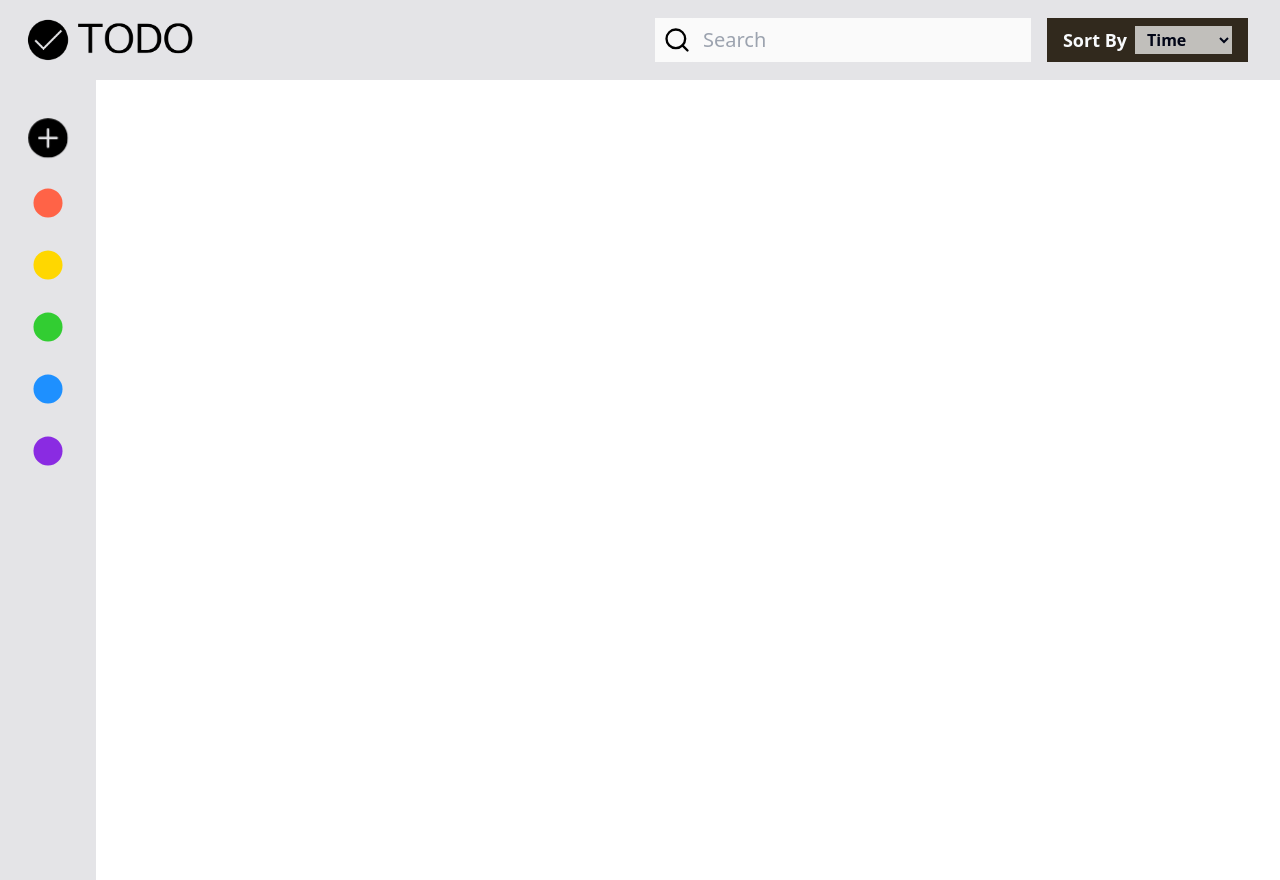
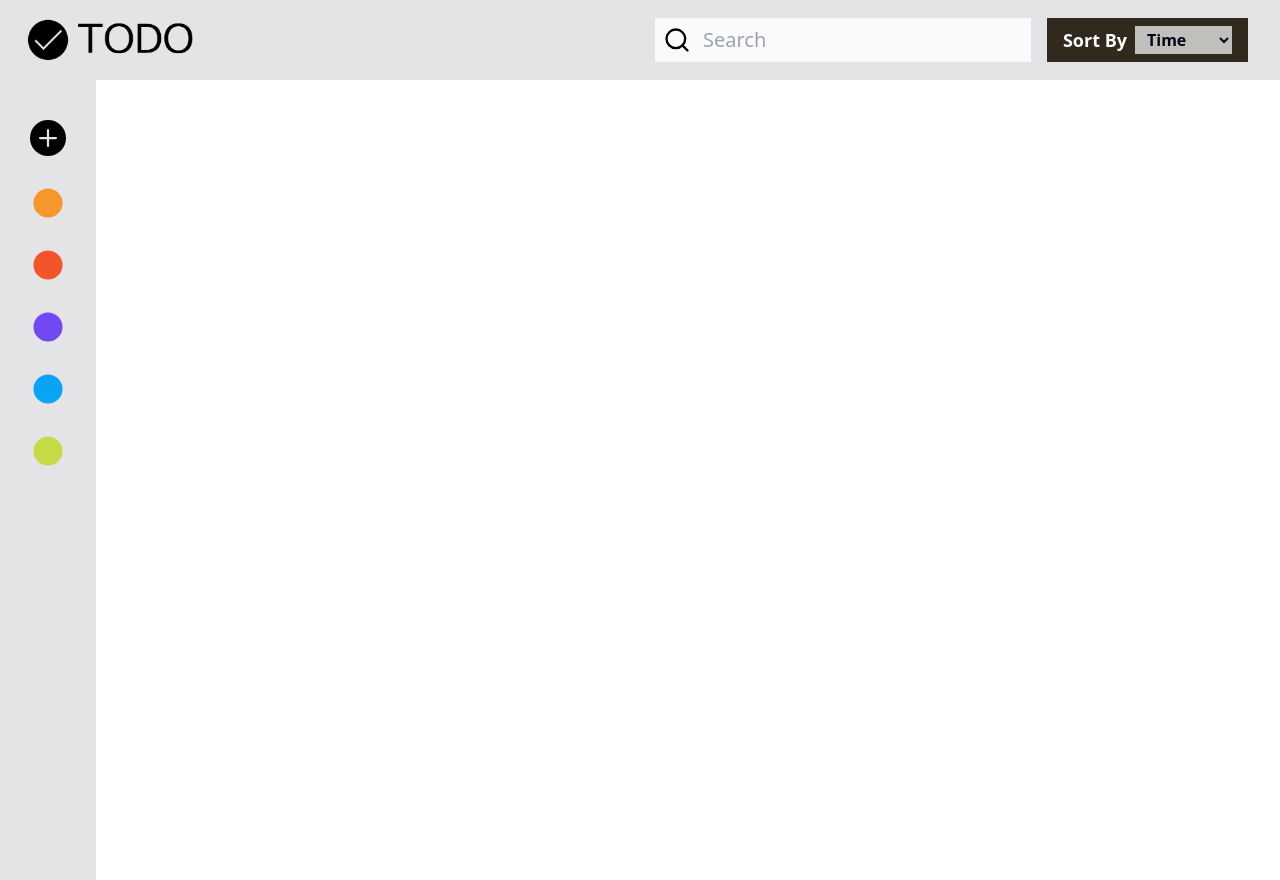
Before and after one commit to Devz-0047/Todo, a React (Vite) app: page / in a window 1280 px wide. Both pictures are taken after a click on the button 48 px from the left and 138 px from the top of the page. Built offline with nearby package versions, Linux system fonts and the light colour scheme.

Commit message:
Sidebar animation comnpleted

```diff
--- a/src/components/Sidebar.tsx
+++ b/src/components/Sidebar.tsx
@@ -165,48 +165,124 @@
 // };
 
 // export default DropletEffect;
+// import { useState } from "react";
+// import { motion, AnimatePresence } from "framer-motion";
+// import { BsPlusCircleFill } from "react-icons/bs";
+// import { FaCircle } from "react-icons/fa";
+
+// const colorsMap = ["#FF6347", "#FFD700", "#32CD32", "#1E90FF", "#8A2BE2"];
+
+// const DropletEffect = () => {
+//   const [isClicked, setIsClicked] = useState(false);
+//   const [isAddOpen, setIsAddOpen] = useState(false);
+
+//   const handleAddOpen = () => setIsAddOpen(!isAddOpen);
+//   const handleClick = () => setIsClicked(!isClicked);
+//   const handleBgColorChange = (color: string) =>
+//     console.log("Changed background to", color);
+//   const handleIsFormOpen = () => console.log("Form opened");
+
+//   return (
+//     <div className="flex flex-col items-center gap-6 justify-start w-[6rem] h-screen bg-zinc-200 pt-10">
+//       {/* Main Button (BsPlusCircleFill) */}
+//       <motion.button
+//         onClick={() => {
+//           handleAddOpen();
+//           handleClick();
+//         }}
+//         animate={isClicked ? { rotate: 360, scale: 1.1 } : {}}
+//         transition={{ duration: 0.6, ease: "easeIn" }}
+//       >
+//         <BsPlusCircleFill className="text-4xl" />
+//       </motion.button>
+
+//       {/* Droplet Buttons */}
+//       {isAddOpen && (
+//         <AnimatePresence>
+//           <motion.div
+//             className="flex flex-col items-center gap-4"
+//             initial={{ opacity: 0 }}
+//             animate={{ opacity: 1 }}
+//             exit={{ opacity: 0 }} // Make the buttons fade out when isAddOpen is false
+//             transition={{ duration: 0.6 }}
+//           >
+//             {colorsMap.map((color, index) => (
+//               <motion.button
+//                 key={color}
+//                 onClick={() => {
+//                   handleBgColorChange(color);
+//                   handleIsFormOpen();
+//                 }}
+//                 className="p-2"
+//                 initial={{ y: -50, opacity: 0 }} // Start above the screen
+//                 animate={{ y: 0, opacity: 1 }} // Move to its final position
+//                 exit={{ y: 50, opacity: 0 }} // Move out of view and fade out when isAddOpen is false
+//                 transition={{
+//                   duration: 0.6,
+//                   delay: index * 0.2, // Stagger the animations on entrance
+//                   ease: "easeOut",
+//                 }}
+//               >
+//                 <FaCircle className="text-3xl" style={{ color }} />
+//               </motion.button>
+//             ))}
+//           </motion.div>
+//         </AnimatePresence>
+//       )}
+//     </div>
+//   );
+// };
+
+// export default DropletEffect;
 import { useState } from "react";
-import { motion, AnimatePresence } from "framer-motion";
 import { BsPlusCircleFill } from "react-icons/bs";
 import { FaCircle } from "react-icons/fa";
+import { motion, AnimatePresence } from "framer-motion";
 
-const colorsMap = ["#FF6347", "#FFD700", "#32CD32", "#1E90FF", "#8A2BE2"];
+interface SidebarProps {
+  handleIsFormOpen: () => void;
+  handleBgColorChange: (color: string) => void;
+}
 
-const DropletEffect = () => {
+function Sidebar({ handleIsFormOpen, handleBgColorChange }: SidebarProps) {
+  const [isAddOpen, setIsAddOpen] = useState<boolean>(false);
   const [isClicked, setIsClicked] = useState(false);
-  const [isAddOpen, setIsAddOpen] = useState(false);
 
-  const handleAddOpen = () => setIsAddOpen(!isAddOpen);
-  const handleClick = () => setIsClicked(!isClicked);
-  const handleBgColorChange = (color) =>
-    console.log("Changed background to", color);
-  const handleIsFormOpen = () => console.log("Form opened");
+  const handleAddOpen = () => {
+    setIsAddOpen((prevState) => !prevState);
+  };
+
+  const handleClick = () => {
+    setIsClicked(true);
+    setTimeout(() => setIsClicked(false), 1000); // Reset after 1 second
+  };
+
+  const colorOptions = ["#F5972C", "#F3542A", "#7049F0", "#0AA4F6", "#C6D947"];
 
   return (
     <div className="flex flex-col items-center gap-6 justify-start w-[6rem] h-screen bg-zinc-200 pt-10">
-      {/* Main Button (BsPlusCircleFill) */}
       <motion.button
         onClick={() => {
           handleAddOpen();
-          handleClick();
+          if (!isClicked) handleClick();
         }}
-        animate={isClicked ? { rotate: 360, scale: 1.1 } : {}}
+        animate={isClicked ? { rotate: [0, 360], scale: 1.2 } : {}}
         transition={{ duration: 0.6, ease: "easeIn" }}
+        onAnimationComplete={() => setIsClicked(false)}
       >
         <BsPlusCircleFill className="text-4xl" />
       </motion.button>
 
-      {/* Droplet Buttons */}
-      {isAddOpen && (
-        <AnimatePresence>
+      <AnimatePresence>
+        {isAddOpen && (
           <motion.div
             className="flex flex-col items-center gap-4"
             initial={{ opacity: 0 }}
             animate={{ opacity: 1 }}
-            exit={{ opacity: 0 }} // Make the buttons fade out when isAddOpen is false
+            exit={{ opacity: 0 }}
             transition={{ duration: 0.6 }}
           >
-            {colorsMap.map((color, index) => (
+            {colorOptions.map((color, index) => (
               <motion.button
                 key={color}
                 onClick={() => {
@@ -214,12 +290,12 @@ const DropletEffect = () => {
                   handleIsFormOpen();
                 }}
                 className="p-2"
-                initial={{ y: -50, opacity: 0 }} // Start above the screen
-                animate={{ y: 0, opacity: 1 }} // Move to its final position
-                exit={{ y: 50, opacity: 0 }} // Move out of view and fade out when isAddOpen is false
+                initial={{ y: -50, opacity: 0 }}
+                animate={{ y: 0, opacity: 1 }}
+                exit={{ y: -50, opacity: 0 }}
                 transition={{
                   duration: 0.6,
-                  delay: index * 0.2, // Stagger the animations on entrance
+                  delay: index * 0.2, // Staggered animation
                   ease: "easeOut",
                 }}
               >
@@ -227,10 +303,10 @@ const DropletEffect = () => {
               </motion.button>
             ))}
           </motion.div>
-        </AnimatePresence>
-      )}
+        )}
+      </AnimatePresence>
     </div>
   );
-};
+}
 
-export default DropletEffect;
+export default Sidebar;
--- a/src/components/TaskList.tsx
+++ b/src/components/TaskList.tsx
@@ -19,7 +19,7 @@
 // }
 
 // export default TaskList;
-import { useState } from "react";
+// import { useState } from "react";
 import { useTaskContext } from "../context/TaskContext";
 import TaskInput from "./TaskInput";
 import TaskItem from "./TaskItem";
```
